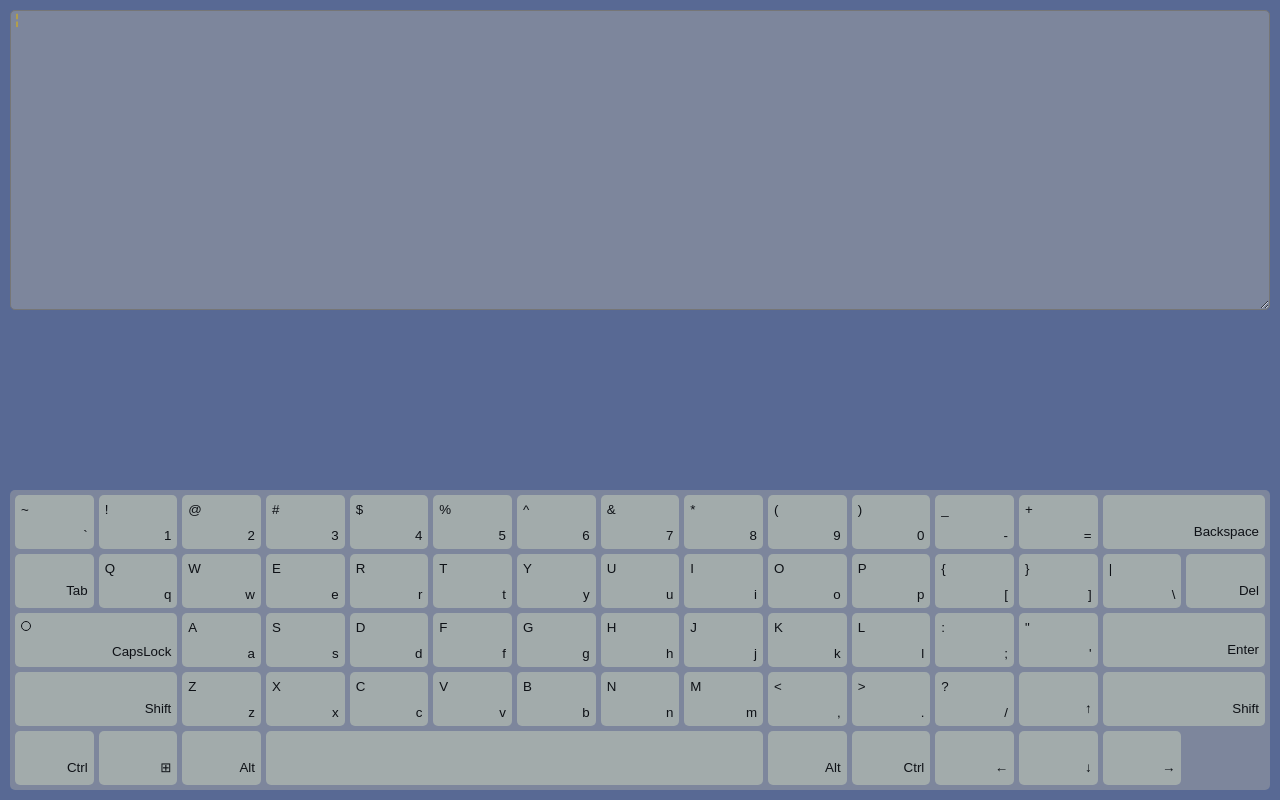
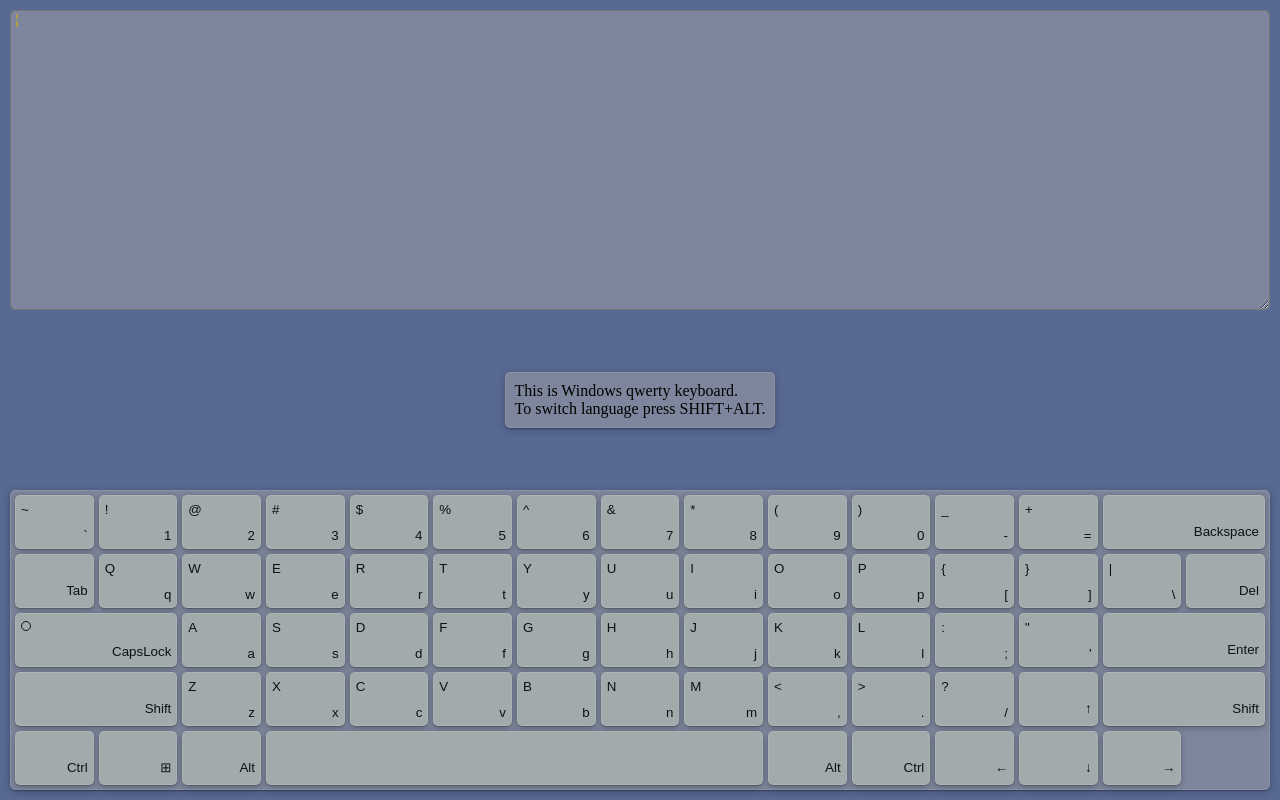
Before and after one commit to Kartearis/rs-virtual-keyboard, a website with bundled scripts: page virtual-keyboard/index.html in a window 1280 px wide. Built offline with nearby package versions, Linux system fonts and the light colour scheme.

Commit message:
feat: Add tip on language switching.
Also add shadows to keyboard.

```diff
--- a/virtual-keyboard/index.css
+++ b/virtual-keyboard/index.css
@@ -31,6 +31,14 @@ body {
     color: #e3b505;
 }
 
+.tip {
+    padding: 10px;
+    border-radius: 5px;
+    margin: 0 auto;
+    background-color: #7d869c;
+    box-shadow: rgba(0, 0, 0, 0.25) 0 0.0625em 0.0625em, rgba(0, 0, 0, 0.25) 0 0.125em 0.5em, rgba(255, 255, 255, 0.1) 0 0 0 1px inset;
+}
+
 .keyboard {
     display: grid;
     border-radius: 5px;
@@ -41,6 +49,8 @@ body {
     width: 100%;
     gap: 5px;
     background-color: #7d869c;
+    box-shadow: rgba(0, 0, 0, 0.25) 0 0.0625em 0.0625em, rgba(0, 0, 0, 0.25) 0 0.125em 0.5em, rgba(255, 255, 255, 0.1) 0 0 0 1px inset;
+
 }
 
 .keyboard .key {
@@ -48,12 +58,12 @@ body {
     color: #0e1116;
     border: none;
     border-radius: 5px;
-    box-shadow: lightgray;
     display: flex;
     flex-direction: column;
     justify-content: space-around;
-    transition: background-color 0.3s, transform 0.3s;
+    transition: background-color 0.3s, transform 0.3s, box-shadow 0.3s;
     user-select: none;
+    box-shadow: rgba(0, 0, 0, 0.25) 0 0.0625em 0.0625em, rgba(0, 0, 0, 0.25) 0 0.125em 0.5em, rgba(255, 255, 255, 0.1) 0 0 0 1px inset;
 }
 
 .keyboard .key:hover {
@@ -64,11 +74,13 @@ body {
 .keyboard .key:active {
     transform: scale(0.9);
     background-color: #ff9b42;
+    box-shadow: none;
 }
 
 .keyboard .key--pressed {
     transform: scale(0.95);
     background-color: #ff9b42;
+    box-shadow: none;
 }
 
 .keyboard .key__up {
--- a/virtual-keyboard/index.js
+++ b/virtual-keyboard/index.js
@@ -1,7 +1,9 @@
 import VirtualKeyboard from "./modules/virtual-keyboard.js";
 import Textarea from "./modules/textarea.js";
+import Tip from "./modules/Tip.js";
 
 window.addEventListener('DOMContentLoaded', () => {
     const textarea = new Textarea(document.body);
+    const tip = new Tip(document.body, 'This is Windows qwerty keyboard.<br>To switch language press SHIFT+ALT.');
     const keyBoard = new VirtualKeyboard(document.body, 'load', textarea);
 });
--- /dev/null
+++ b/virtual-keyboard/modules/Tip.js
@@ -0,0 +1,19 @@
+
+
+export default class Tip{
+    element = null;
+    text = "";
+
+    constructor(element, text) {
+        this.element = element;
+        this.text = text;
+        this.#create();
+    }
+
+    #create() {
+        let tip = document.createElement('div');
+        tip.classList.add('tip');
+        tip.innerHTML = this.text;
+        this.element.appendChild(tip);
+    }
+}
```
